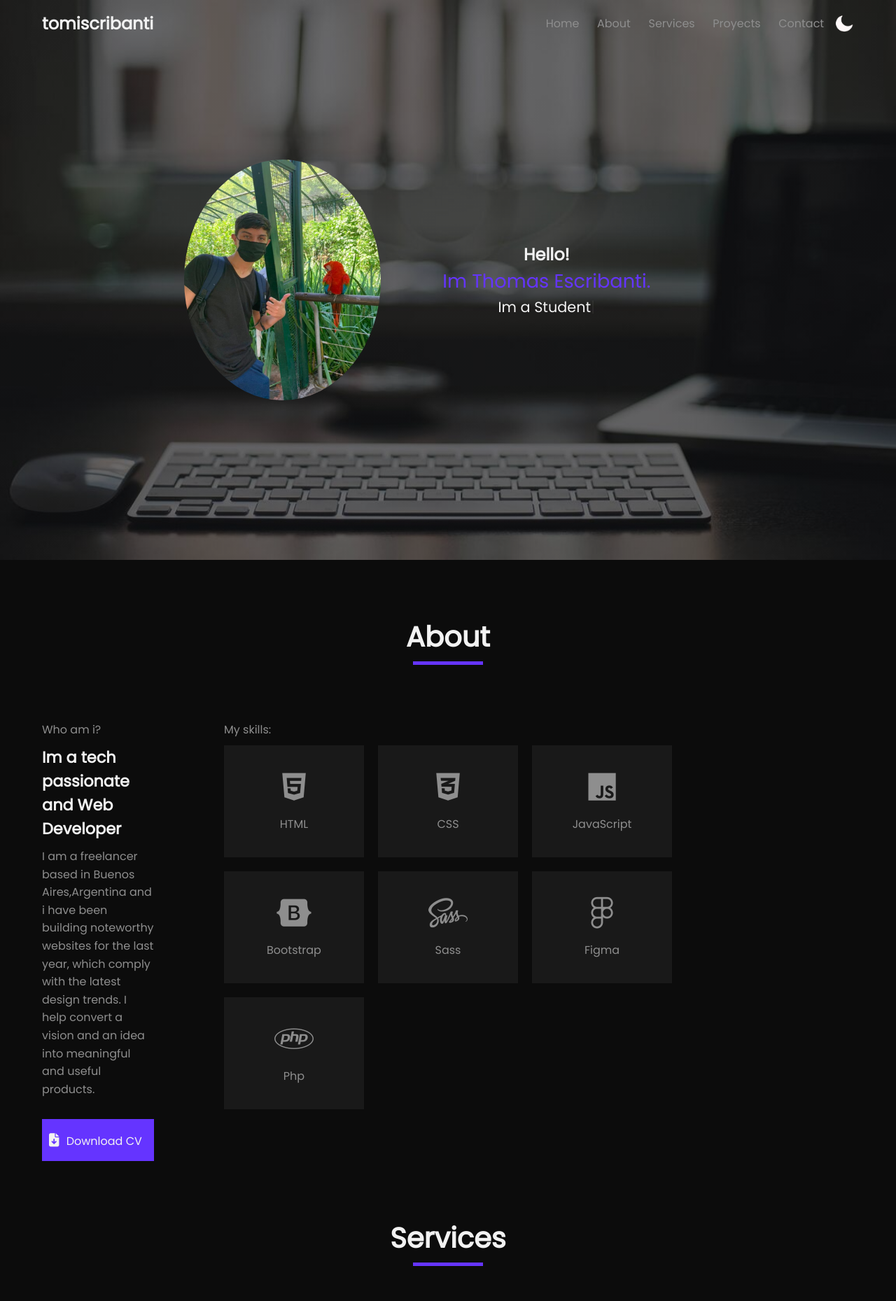
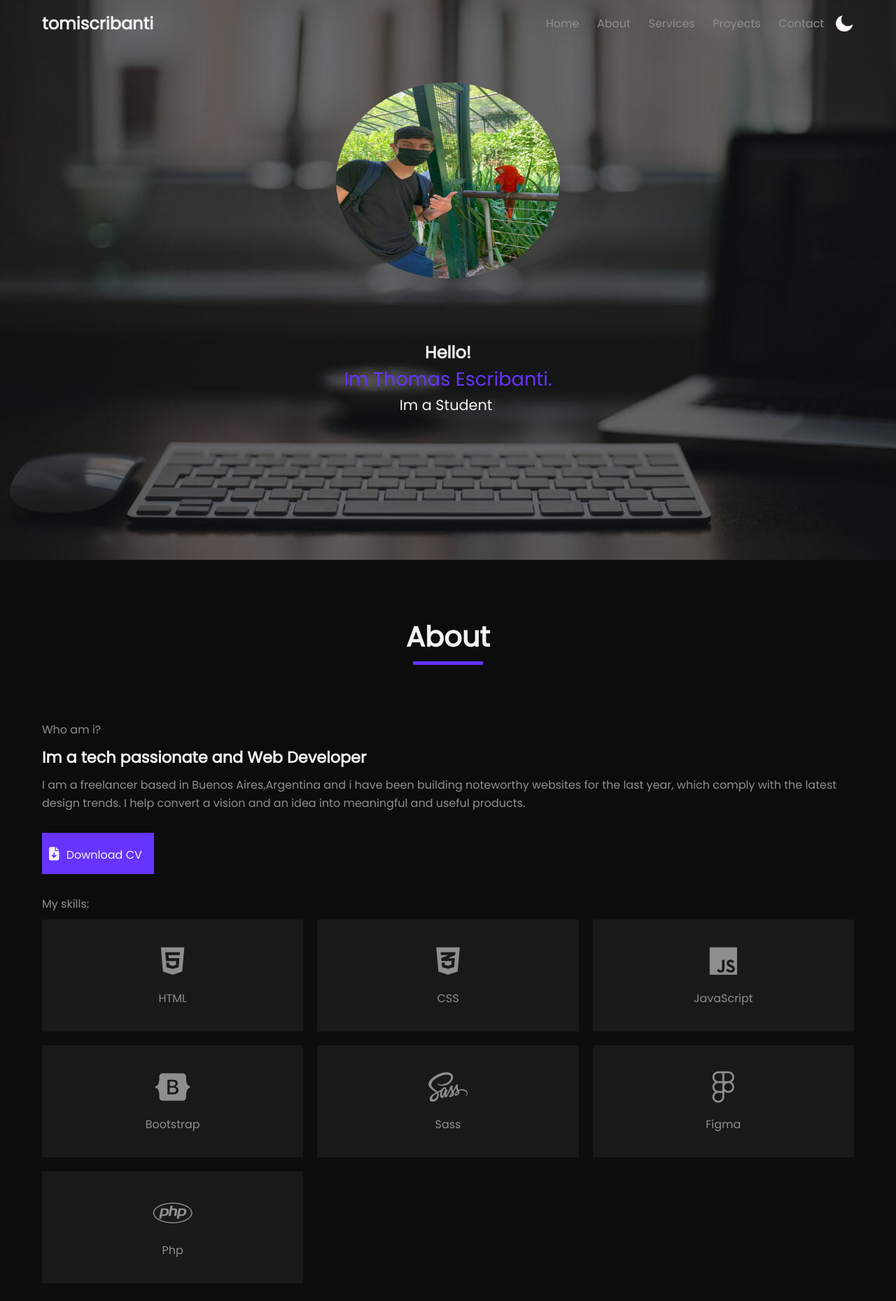
Before and after one commit to tomiscribanti/Portfolio, a PHP site: page / in a window 1280 px wide; the page is wider, and only the part inside the window is pictured. Shown: the top 1859 px of that part at 70% size. Run offline with PHP 8.4, Linux system fonts and the light colour scheme; some libraries are stand-ins or nearby versions.

Commit message:
Add files via upload

```diff
--- a/index.html
+++ b/index.html
@@ -8,9 +8,11 @@
     <title>Portfolio - Thomas</title>
     <link rel="stylesheet" href="https://cdnjs.cloudflare.com/ajax/libs/font-awesome/6.1.1/css/all.min.css">
     <link rel="stylesheet" href="styles/styles.css">
+
     <link rel="preconnect" href="https://fonts.googleapis.com">
     <link rel="preconnect" href="https://fonts.gstatic.com" crossorigin>
     <link href="https://fonts.googleapis.com/css2?family=Poppins:wght@300;400&display=swap" rel="stylesheet">
+    <script defer src="main/script.js"></script>
 </head>
 
 <body>
@@ -296,14 +298,6 @@
                             <p>Follow Me</p>
                         </a>
                     </div>
-                    <!--
-                        <div class="contact__items">
-                        <a href="https://twitter.com/thom1escribanti" target="_blank">
-                            <i class="fab fa-twitter"></i>
-                            <p>Follow Me</p>
-                        </a>
-                    </div>
-                    -->
                     <div class="contact__items">
                         <a href="https://www.linkedin.com/in/thomas-escribanti-8b6a71235/" target="_blank">
                             <i class="fab fa-linkedin-in"></i>
@@ -329,7 +323,6 @@
     </footer>
 
     <script src="main/typed.js"></script>
-    <script src="main/script.js"></script>
 </body>
 
 </html>
--- a/main/script.js
+++ b/main/script.js
@@ -1,8 +1,13 @@
-const navBarMenu = document.getElementById('navbar');
 const menu = document.getElementById('nav-menu');
 const menuBtn = document.querySelector('.menu-btn');
 const closeBtn = document.querySelector('.cancel-btn');
-const blurEffect = document.querySelector('.blur');
+const menuLinks = document.querySelectorAll('#nav-menu a[href^="#"]');
+
+menuLinks.forEach(menuLink => {
+    menuLink.addEventListener('click', function() {
+        menu.classList.remove('active');
+    })
+})
 
 menuBtn.addEventListener('click', function() {
     menu.classList.add('active');
--- a/styles/styles.css
+++ b/styles/styles.css
@@ -38,24 +44,7 @@ body {
 nav.scroll {
   background-color: rgba(0, 0, 0, 0.9);
   padding: 16px 0;
-  z-index: 2;
-}
-
-.blur {
-  position: fixed;
-  top: 0;
-  left: 0;
-  width: 100%;
-  height: 100%;
-  background: rgba(0, 0, 0, 0.5);
-  backdrop-filter: blur(1rem);
   z-index: 5;
-  display: none;
-  transition: 0.2s;
-}
-
-.blur.show {
-  display: block;
 }
 
 @media screen and (max-width: 768px) {
@@ -191,13 +180,18 @@ nav .switchDark.active::after {
     flex-direction: column;
   }
 }
+@media screen and (max-width: 1400px) {
+  .hero {
+    flex-direction: column;
+  }
+}
 .hero .hero__img {
   width: 22%;
   height: 43%;
 }
-@media screen and (max-width: 768px) {
+@media screen and (max-width: 1400px) {
   .hero .hero__img {
-    width: 49%;
+    width: 25%;
     height: 35%;
   }
 }
@@ -244,9 +238,11 @@ nav .switchDark.active::after {
 
 .about__me {
   margin: 0 5em 0 0;
+  width: 500px;
 }
-@media screen and (max-width: 768px) {
+@media screen and (max-width: 1400px) {
   .about__me {
+    width: 100%;
     margin: 0;
     text-align: left;
   }
@@ -273,10 +269,10 @@ nav .switchDark.active::after {
 
 .card {
   display: grid;
-  grid-template-columns: 1fr 1fr 1fr;
+  grid-template-columns: repeat(3, 1fr);
   gap: 20px;
 }
-@media screen and (max-width: 576px) {
+@media screen and (max-width: 768px) {
   .card {
     grid-template-columns: 1fr 1fr;
   }
--- a/styles/styles.scss
+++ b/styles/styles.scss
@@ -3,10 +3,14 @@
     padding: 0;
     box-sizing: border-box;
 }
-
+.disclaimer {
+    display: none;
+    opacity: 0;
+    pointer-events: none;
+}
 $mobile: 576px;
 $tablet: 768px;
-$notebook: 992px;
+$notebook: 1400px;
 
 html {
     scroll-behavior: smooth;
@@ -47,32 +51,15 @@ body {
 nav.scroll {
     background-color: rgba(0, 0, 0, .9);
     padding: 16px 0;
-    z-index: 2;
+    z-index: 5;
 }
-.blur {
-    position: fixed;
-    top: 0;
-    left: 0;
-    width: 100%;
-    height: 100%;
-    background: rgba(0, 0, 0, 0.5);
-    backdrop-filter: blur(1rem);
-    z-index: 5;
-    display: none;
-    transition: 0.2s;
-  }
-
-  .blur.show {
-    display: block;
-  }
-
 .nav {
     @include mobile($tablet) {
         position: fixed;
         top: 0;
         right: -100%;
         height: 100vh;
-        width: 55%;
+        width: 52%;
         background-color: var(--bggray);
         flex-direction: column;
         padding: 40px 0;
@@ -200,13 +187,16 @@ nav {
     @include mobile($tablet) {
         flex-direction: column;
     }
+    @include mobile($notebook) {
+        flex-direction: column;
+    }
 
     .hero__img {
         width: 22%;
         height: 43%;
 
-        @include mobile($tablet) {
-            width: 49%;
+        @include mobile($notebook) {
+            width: 25%;
             height: 35%;
         }
         @include mobile($mobile) {
@@ -250,15 +240,16 @@ nav {
     grid-template-columns: 1fr 1fr 1fr 1fr;
     gap: 20px;
 
-    @include mobile($tablet) {
+    @include mobile($notebook) {
         grid-template-columns: 1fr;
     }
 }
 
 .about__me {
     margin: 0 5em 0 0;
-
-    @include mobile($tablet) {
+    width: 500px;
+    @include mobile($notebook) {
+        width: 100%;
         margin: 0;
         text-align: left;
     }
@@ -285,9 +276,9 @@ nav {
 
 .card {
     display: grid;
-    grid-template-columns: 1fr 1fr 1fr;
+    grid-template-columns: repeat(3, 1fr);
     gap: 20px;
-    @include mobile($mobile) {
+    @include mobile($tablet) {
         grid-template-columns: 1fr 1fr;
     }
     @include mobile($mobile) {
@@ -302,7 +293,7 @@ nav {
         justify-content: center;
         flex-direction: column;
         align-items: center;
-        @include mobile($tablet) {
+        @include mobile($notebook) {
             width: 100%;
         }
     }
@@ -375,11 +366,11 @@ nav {
     grid-template-columns: 1fr 1fr 1fr;
     gap: 40px;
 
-    @include mobile($tablet) {
+    @include mobile($notebook) {
         grid-template-columns: 1fr 1fr;
         gap: 20px;
     }
-    @include mobile(600px) {
+    @include mobile($mobile) {
         grid-template-columns: 1fr;
         gap: 20px;
     }
@@ -426,9 +417,8 @@ h3 {
 
 .portfolio__container {
     display: grid;
-    grid-template-columns: 1fr 1fr 1fr;
-    gap: 40px;
-
+    grid-template-columns: repeat(3,1fr);
+    gap: 20px;
     @include mobile($tablet) {
         grid-template-columns: 1fr;
         gap: 20px;
@@ -448,21 +438,19 @@ h3 {
 }
 
 .portfolio__card {
-    width: 400px;
-    height: 220px;
+    width: 100%;
+    height: 197px;
     position: relative;
     overflow: hidden;
-
     @include mobile($tablet) {
         margin: auto;
         width: 100%;
-        height: auto;
     }
 }
 
 .portfolio__content {
     position: absolute;
-    padding: 35px;
+    padding: 15px;
     background-color: rgba(0, 0, 0, 0.7);
     width: 100%;
     height: 100%;
@@ -473,6 +461,9 @@ h3 {
     z-index: 2;
     transition: all 0.5s;
     text-align: center;
+    @include mobile($tablet) {
+        padding: 10px;
+    }
 }
 
 .portfolio__card:hover .portfolio__content {
@@ -519,6 +510,9 @@ h3 {
     display: flex;
     align-items: center;
     margin: 10px;
+    @include mobile($tablet) {
+        display: inline;
+    }
 }
 
 .portfolio__link {
@@ -558,14 +552,14 @@ h3 {
 
 .contact__container {
     display: grid;
-    grid-template-columns: 1fr 1fr 1fr;
+    grid-template-columns: 1fr 1fr 1fr 1fr;
     gap: 40px;
 
-    @include mobile($tablet) {
+    @include mobile($notebook) {
         grid-template-columns: 1fr 1fr;
         gap: 20px;
     }
-    @include mobile(600px) {
+    @include mobile($tablet) {
         grid-template-columns: 1fr;
         gap: 20px;
     }
@@ -576,14 +570,12 @@ h3 {
     justify-content: center;
     align-items: center;
     background-color: var(--bggray);
-    width: 290px;
+    width: 100%;
     height: 220px;
     text-align: center;
-    margin-bottom: 3em;
-
     @include mobile($tablet) {
         width: 100%;
-        height: 100%;
+        height: 220px;
     }
 }
 
@@ -630,7 +622,9 @@ h3 {
     cursor: pointer;
     transition: all .5s;
 }
-
+#contact {
+    margin-bottom: 2em;
+}
 /* Light Mode */
 body.blight {
     transition: all .5s;
```
Also changed, not shown: other parts of styles/styles.css (+35 -17 lines), img/bg.jpg, img/gifs.png, img/lahogareña.png, img/lista.png, img/lp.png, img/me.jpeg, img/moon.png, img/pokedex.png, img/raiting.png, img/sun.png, img/tesla.png, 1 other file.
